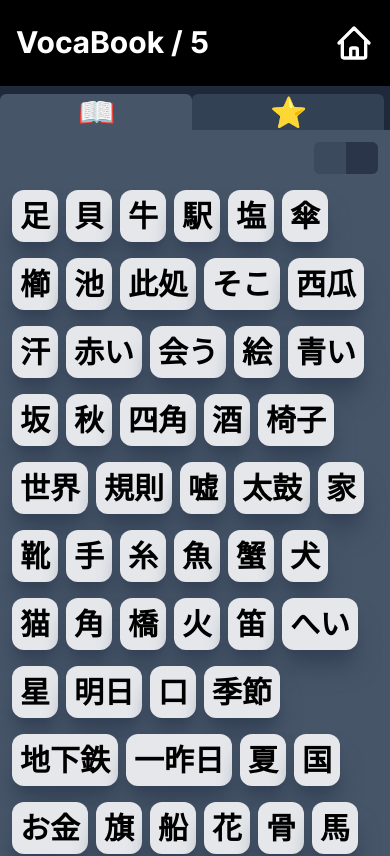
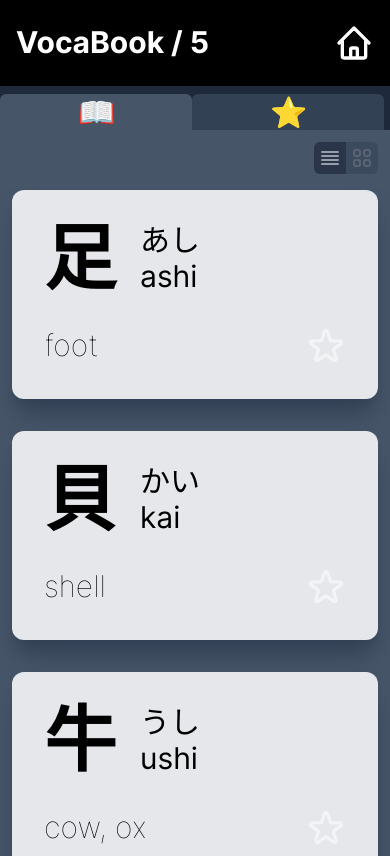
Before and after one commit to herointene/tango-kill, a Vue app: page /VocaBook/Display in a window 390 px wide. Shown: the top 856 px of the page. Built offline with nearby package versions, Linux system fonts and the light colour scheme.

Commit message:
grid view icon/footer

```diff
--- a/src/App.vue
+++ b/src/App.vue
@@ -40,5 +40,13 @@ setInterval(() => {
     <main>
       <router-view />
     </main>
+    <footer class="bg-black shadow py-4 lg:py-12 sm:px-6 lg:px-8">
+      <div class=" text-2xl text-white">
+        TANGOKILL.
+      </div>
+      <div class="text-gray-500 ">
+        Software Copyright Ted WU @2022
+      </div>
+    </footer>
   </div>
 </template>
--- a/src/components/WordCard.vue
+++ b/src/components/WordCard.vue
@@ -1,5 +1,16 @@
 <template>
-  <div class="sm:max-w-fit w-full p-8 sm:mr-8 mb-8 shadow-xl shadow-slate-700 rounded-xl bg-gray-200">
+  <div
+    class="
+      sm:max-w-fit
+      w-full
+      p-8
+      sm:mr-8
+      mb-8
+      shadow-xl shadow-slate-700
+      rounded-xl
+      bg-gray-200
+    "
+  >
     <div class="flex flex-wrap">
       <div class="text-7xl font-bold mr-6">{{ word[0] }}</div>
       <div>
@@ -11,8 +22,8 @@
     <div class="flex justify-between">
       <div class="text-3xl font-thin inline-block">{{ word[3] }}</div>
       <div class="inline-block w-10 transform duration-200 hover:scale-125">
-        <StarIcon v-if="!starred" @click="handleStar" class="text-gray-100" />
-        <SolidStar v-if="starred" @click="removeStar" class="text-yellow-300" />
+        <StarIcon v-if="!starred" @click="toggleStar" class="text-gray-100" />
+        <SolidStar v-if="starred" @click="toggleStar" class="text-yellow-300" />
       </div>
     </div>
   </div>
@@ -24,29 +35,29 @@ import { StarIcon as SolidStar } from "@heroicons/vue/solid";
 export default {
   name: "WordCard",
   components: { StarIcon, SolidStar },
-  props: ["word","wKey"],
+  props: ["word", "wKey"],
   data() {
     return {
       starred: false,
-      starredArr: JSON.parse(localStorage.getItem('Starred')) || []
+      starredArr: JSON.parse(localStorage.getItem("Starred")) || [],
     };
   },
   mounted() {
-    this.starredArr.includes(this.wKey)?
-    this.starred = true:
-    this.starred = false
-
+    this.starredArr.includes(this.wKey)
+      ? (this.starred = true)
+      : (this.starred = false);
 
     //if localstorage contains this word, starred; vice versa
   },
   methods: {
-    handleStar() {
-      this.$emit("star", this.wKey)
-      this.starred = true
-    },
-    removeStar() {
-      this.$emit("unstar", this.wKey)
-      this.starred = false
+    toggleStar() {
+      if (this.starred === false) {
+        this.$emit("star", this.wKey);
+        this.starred = true;
+      } else {
+        this.$emit("unstar", this.wKey);
+        this.starred = false;
+      }
     },
   },
 };
--- a/src/views/NotFound.vue
+++ b/src/views/NotFound.vue
@@ -1,7 +1,25 @@
+<script setup>
+import { HomeIcon } from "@heroicons/vue/outline";
+</script>
 <template>
-  <header class="bg-white shadow">
-    <div class="mx-auto max-w-7xl py-6 px-4 sm:px-6 lg:px-8">
-      <h1 class="text-3xl font-bold leading-tight text-gray-900">Not Found</h1>
+  <header class="bg-black shadow">
+    <div class="mx-auto max-w-7xl py-6 px-4 sm:px-6 lg:px-8 flex justify-between">
+      <h1 class="text-3xl font-bold leading-tight text-white">Not Found</h1>
+      <router-link
+        to="/"
+        class="
+          text-white
+          inline-flex
+          my-auto
+          rounded-sm
+          h-8
+          w-10
+          mx-4
+          hover:drop-shadow-md
+        "
+      >
+        <HomeIcon />
+      </router-link>
     </div>
   </header>
 </template>
--- a/src/views/VocaBook/CardDisplay.vue
+++ b/src/views/VocaBook/CardDisplay.vue
@@ -15,11 +15,23 @@
           grid grid-cols-2
         "
       >
-        <div class=" rounded-l-md bg-slate-700 cursor-pointer" :class="{'bg-slate-900': !gridActive}" @click="gridActive=false"></div>
-        <div class=" rounded-r-md bg-slate-700 cursor-pointer" :class="{'bg-slate-900': gridActive}" @click="gridActive=true"></div>
+        <div
+          class="rounded-l-md bg-slate-700 cursor-pointer"
+          :class="{ 'bg-slate-900': !gridActive }"
+          @click="gridActive = false"
+        >
+          <ViewListIcon class="text-gray-200 w-6 pt-1 m-auto" :class="{ 'text-gray-500': gridActive }" />
+        </div>
+        <div
+          class="rounded-r-md bg-slate-700 cursor-pointer"
+          :class="{ 'bg-slate-900': gridActive }"
+          @click="gridActive = true"
+        >
+          <ViewGridIcon class="text-gray-200 w-6 pt-1 m-auto" :class="{ 'text-gray-500': !gridActive }" />
+        </div>
       </div>
     </div>
-    <div id="CardDisplay" v-if="gridActive===false" class="flex flex-wrap">
+    <div id="CardDisplay" v-if="gridActive === false" class="flex flex-wrap">
       <template v-for="(w, index) in bookShelf[0].content" key="index">
         <WordCard
           @star="recordStar"
@@ -29,7 +41,7 @@
         />
       </template>
     </div>
-    <div id="MiniCardDisplay" v-if="gridActive===true" class="flex flex-wrap">
+    <div id="MiniCardDisplay" v-if="gridActive === true" class="flex flex-wrap">
       <template v-for="(w, index) in bookShelf[0].content" key="index">
         <MiniWordCard
           @star="recordStar"
@@ -46,12 +58,14 @@
 import WordCard from "../../components/WordCard.vue";
 import MiniWordCard from "../../components/MiniWordCard.vue";
 import vocaJson from "../../VocabularyJson.json";
+import { ViewListIcon } from "@heroicons/vue/outline";
+import { ViewGridIcon } from "@heroicons/vue/outline";
 export default {
-  components: { WordCard, MiniWordCard },
+  components: { WordCard, MiniWordCard, ViewListIcon, ViewGridIcon },
   data() {
     return {
       vocaJson,
-      gridActive: true
+      gridActive: false,
     };
   },
 
```
